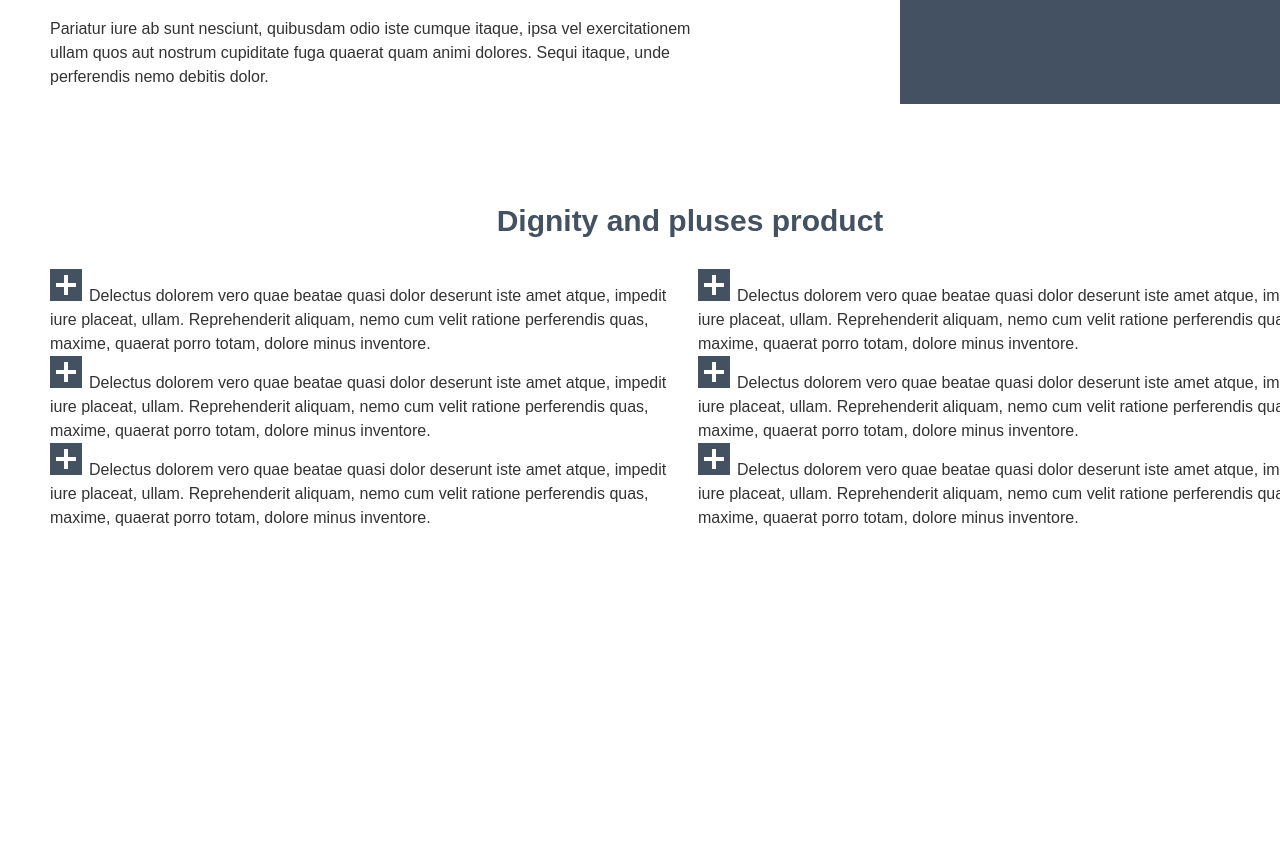
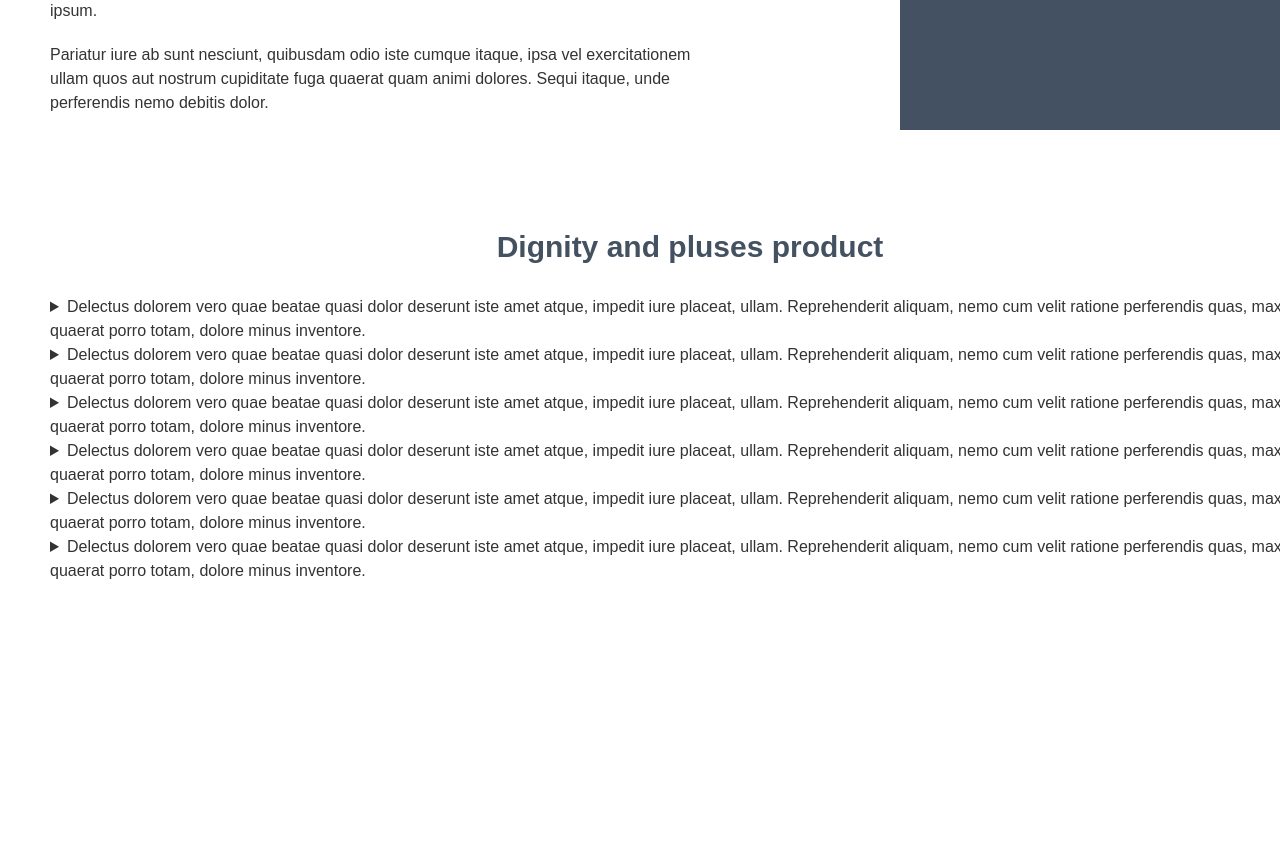
Before and after one commit to SoulRouge/html5css3, a plain HTML site: page index.html in a window 1280 px wide. Shown: the part 514-1371 px from the top of the page. Drawn offline with Linux system fonts and the light colour scheme.

Commit message:
Файлы перемещены в правильные папки.

```diff
--- a/index.html
+++ b/index.html
@@ -3,7 +3,7 @@
 <head>
     <meta charset="UTF-8">
     <title>Title</title>
-    <link rel="stylesheet" href="style.css">
+    <link rel="stylesheet" href="styles/styles.css">
 </head>
 <body>
 <div class="container">
@@ -34,32 +34,50 @@
     </section>
     <section class="main-section">
         <h2 class="main-section__title">Dignity and pluses product</h2>
-        <ul class="main-section__list">
-            <li>Delectus dolorem vero quae beatae quasi dolor deserunt iste amet atque, impedit iure placeat, ullam.
+        <details class="main-section__details">
+            <summary>Delectus dolorem vero quae beatae quasi dolor deserunt iste amet atque, impedit iure placeat,
+                ullam.
                 Reprehenderit aliquam, nemo cum velit ratione perferendis quas, maxime, quaerat porro totam, dolore
                 minus inventore.
-            </li>
-            <li>Delectus dolorem vero quae beatae quasi dolor deserunt iste amet atque, impedit iure placeat, ullam.
+            </summary>
+        </details>
+        <details class="main-section__details">
+            <summary>Delectus dolorem vero quae beatae quasi dolor deserunt iste amet atque, impedit iure placeat,
+                ullam.
                 Reprehenderit aliquam, nemo cum velit ratione perferendis quas, maxime, quaerat porro totam, dolore
                 minus inventore.
-            </li>
-            <li>Delectus dolorem vero quae beatae quasi dolor deserunt iste amet atque, impedit iure placeat, ullam.
+            </summary>
+        </details>
+        <details class="main-section__details">
+            <summary>Delectus dolorem vero quae beatae quasi dolor deserunt iste amet atque, impedit iure placeat,
+                ullam.
                 Reprehenderit aliquam, nemo cum velit ratione perferendis quas, maxime, quaerat porro totam, dolore
                 minus inventore.
-            </li>
-            <li>Delectus dolorem vero quae beatae quasi dolor deserunt iste amet atque, impedit iure placeat, ullam.
+            </summary>
+        </details>
+        <details class="main-section__details">
+            <summary>Delectus dolorem vero quae beatae quasi dolor deserunt iste amet atque, impedit iure placeat,
+                ullam.
                 Reprehenderit aliquam, nemo cum velit ratione perferendis quas, maxime, quaerat porro totam, dolore
                 minus inventore.
-            </li>
-            <li>Delectus dolorem vero quae beatae quasi dolor deserunt iste amet atque, impedit iure placeat, ullam.
+            </summary>
+        </details>
+        <details class="main-section__details">
+            <summary>Delectus dolorem vero quae beatae quasi dolor deserunt iste amet atque, impedit iure placeat,
+                ullam.
                 Reprehenderit aliquam, nemo cum velit ratione perferendis quas, maxime, quaerat porro totam, dolore
                 minus inventore.
-            </li>
-            <li>Delectus dolorem vero quae beatae quasi dolor deserunt iste amet atque, impedit iure placeat, ullam.
+            </summary>
+        </details>
+        <details class="main-section__details">
+            <summary>Delectus dolorem vero quae beatae quasi dolor deserunt iste amet atque, impedit iure placeat,
+                ullam.
                 Reprehenderit aliquam, nemo cum velit ratione perferendis quas, maxime, quaerat porro totam, dolore
                 minus inventore.
-            </li>
-        </ul>
+            </summary>
+            Reprehenderit aliquam, nemo cum velit ratione perferendis quas, maxime, quaerat porro totam, dolore
+            minus inventore.
+        </details>
     </section>
     <section class="main-section">
         <h2 class="main-section__title"></h2>
--- a/style.css
+++ b/styles/styles.css
@@ -14,7 +14,7 @@ body {
 
 .main-header {
     width: 100%;
-    height: 223px;
+    min-height: 223px;
     background: #445162;
     display: flex;
     justify-content: space-between;
@@ -22,36 +22,36 @@ body {
 }
 
 .main-header__title {
-    font-family: Arial;
+    font-family: "Arial", sans-serif;
     color: #ffffff;
     font-size: 60px;
     line-height: 54px;
     font-weight: 400;
-    text-shadow: 0px 1px 0px rgba(0, 0, 0, 0.3);
+    text-shadow: 0 1px 0 rgba(0, 0, 0, 0.3);
 }
 
 .main-header__list {
     margin: 51px 0 0 0;
-    font-family: Arial;
+    font-family: "Arial", sans-serif;
     color: #ffffff;
     font-size: 20px;
     font-weight: 400;
     line-height: 36px;
     text-align: left;
-    text-shadow: 0px 1px 0px rgba(0, 0, 0, 0.3);
-    list-style-image: url("img/check icon.png");
+    text-shadow: 0 1px 0 rgba(0, 0, 0, 0.3);
+    list-style-image: url("../img/check icon.png");
     list-style-position: inside;
 }
 
 .main-header__photo {
     background-color: #ffffff;
     width: 469px;
-    height: 214px;
+    min-height: 214px;
 }
 
 .main-section {
     width: 100%;
-    height: 244px;
+    min-height: 244px;
     background: #ffffff;
     padding: 50px;
 }
@@ -62,7 +62,7 @@ body {
 }
 
 .main-section__title {
-    font-family: Arial;
+    font-family: "Arial", sans-serif;
     font-size: 30px;
     line-height: 36px;
     color: #445161;
@@ -71,7 +71,7 @@ body {
 }
 
 .main-section__paragraph {
-    font-family: Arial;
+    font-family: "Arial", sans-serif;
     font-size: 16px;
     line-height: 24px;
     color: #333333;
@@ -80,20 +80,18 @@ body {
 
 .main-section__video {
     width: 430px;
-    height: 245px;
+    min-height: 245px;
     background: #445162;
     float: right;
 }
 
-.main-section__list {
-    font-family: Arial;
+.main-section__details {
+    font-family: Arial, sans-serif;
     font-size: 16px;
     line-height: 24px;
     color: #333333;
-    column-count: 2;
-    list-style-image: url("img/plus icon.png");
-    list-style-position: inside;
 }
+
 
 
 .text-left {
```
